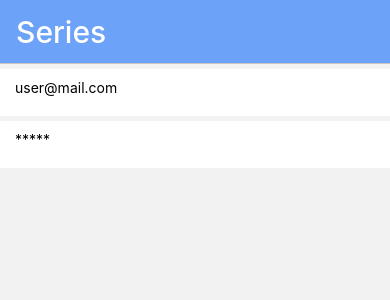
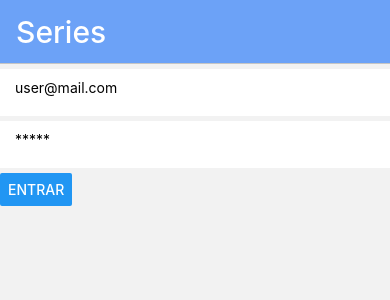
Before and after one commit to luicil/react-native-series, a React Native app: screen /Login in a window 390 px wide. Shown: the top 300 px of the page. Built offline with nearby package versions, Linux system fonts and the light colour scheme.

Commit message:
Aula 102

```diff
--- a/src/pages/LoginScreen.js
+++ b/src/pages/LoginScreen.js
@@ -1,5 +1,5 @@
 import React from "react";
-import{View, TextInput, StyleSheet} from "react-native";
+import{View, TextInput, StyleSheet, Button} from "react-native";
 
 import FormRow from "../components/FormRow";
 
@@ -20,6 +20,10 @@ export default class LoginScreen extends React.Component{
         this.setState({
             [field]: value
         });
+    }
+
+    tryLogin(){
+
     }
 
     render(){
@@ -43,6 +47,11 @@ export default class LoginScreen extends React.Component{
                         onChangeText={value => this.onChangeHandler("password", value)}
                     />
                 </FormRow>
+                <Button
+                    title="Entrar"
+                    onPress={() => this.tryLogin()}
+
+                />
             </view>
         )
     }
```
